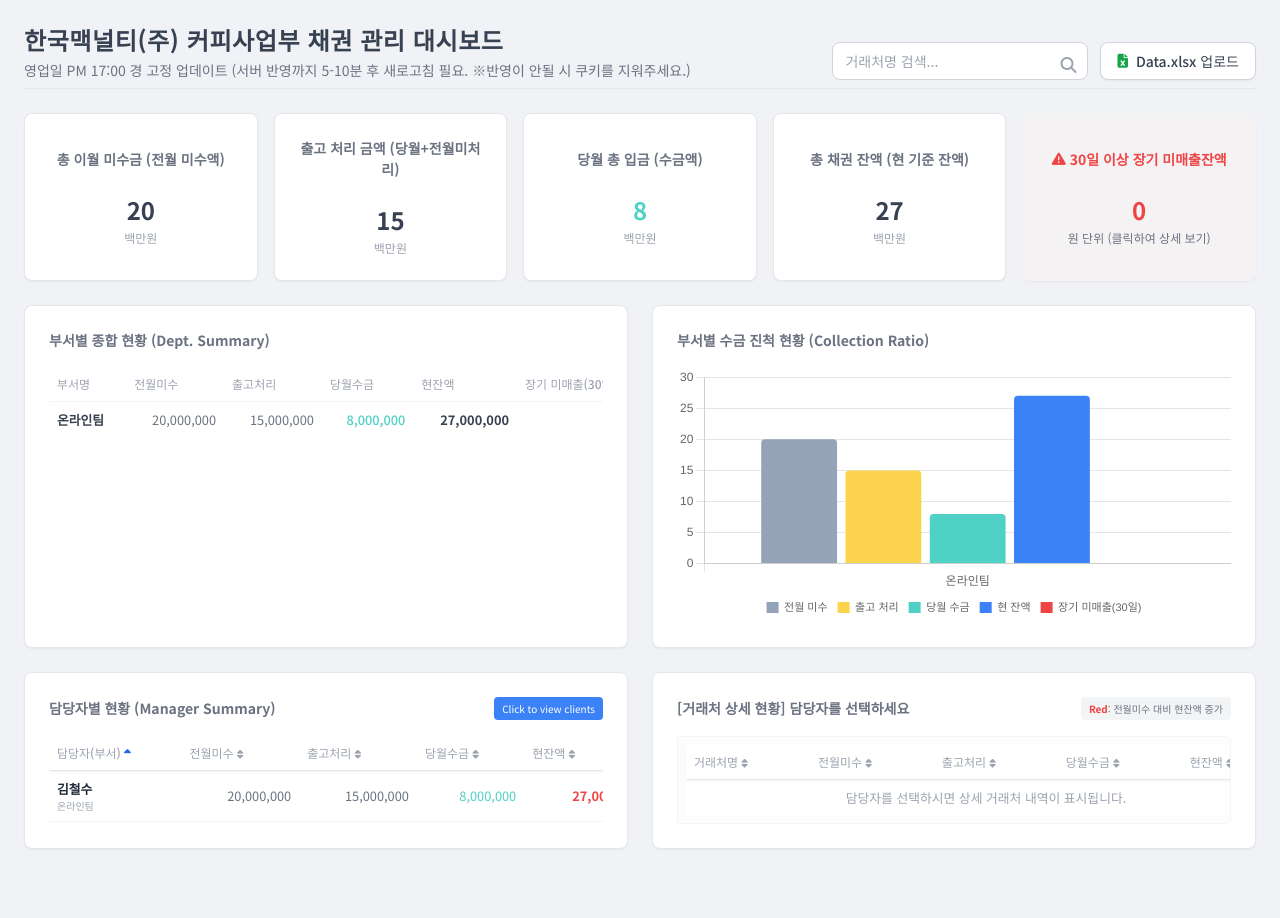
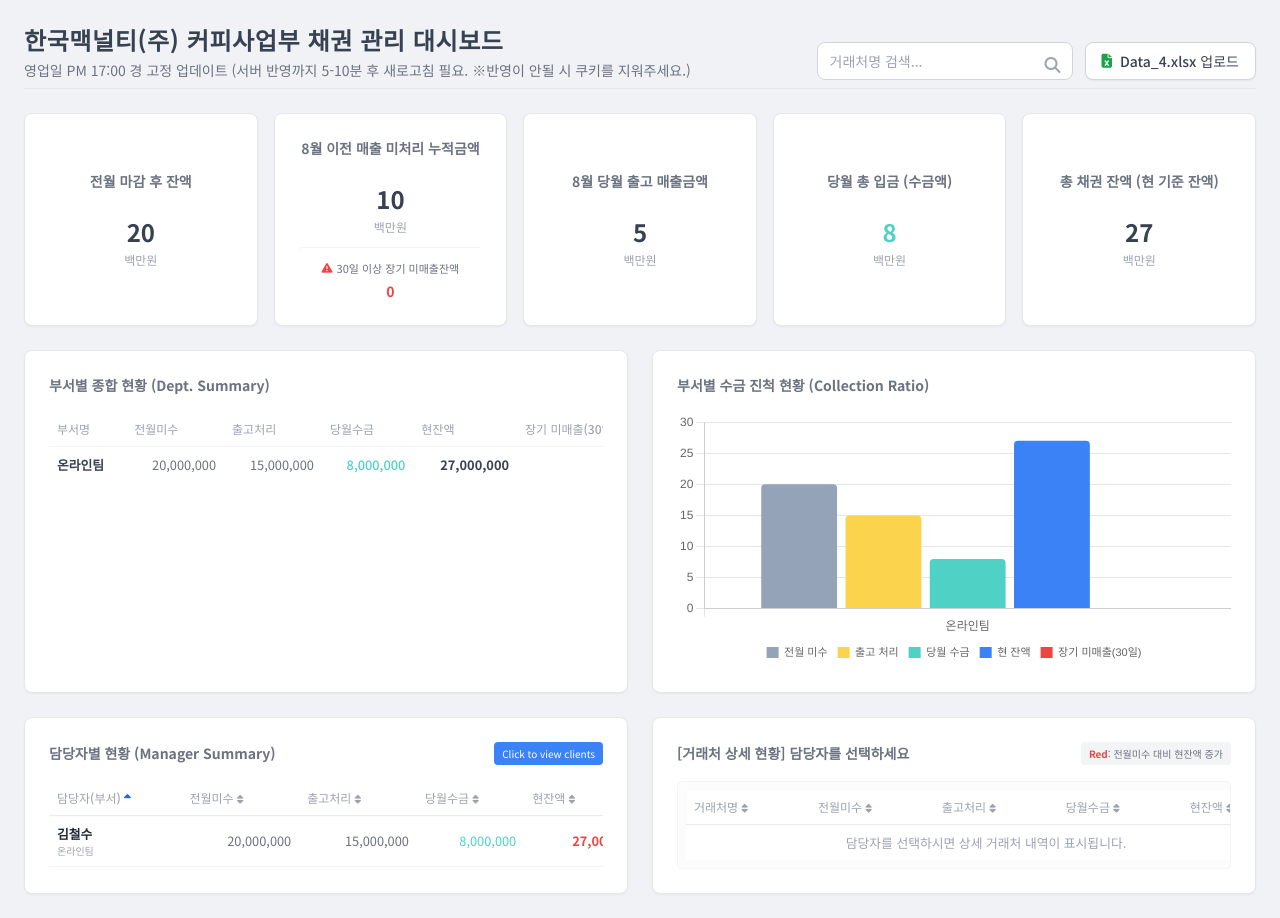
Before and after one commit to mcnultysst-lab/mcnulty_ar, a plain HTML site: page index.html in a window 1280 px wide. Before the commit the page ends 873 px from the top, so only its background shows below. Drawn offline with nearby package versions, Linux system fonts and the light colour scheme; no server answers.

Commit message:
Add files via upload

```diff
--- a/index.html
+++ b/index.html
@@ -92,7 +92,7 @@
                 <!-- 엑셀 업로드 버튼 -->
                 <button onclick="document.getElementById('excelUpload').click()" class="bg-white border border-gray-300 text-gray-700 font-medium px-4 py-2 text-sm rounded-lg hover:bg-gray-50 transition flex items-center gap-2 shadow-sm whitespace-nowrap">
                     <i class="fa-solid fa-file-excel text-green-600"></i>
-                    <span>Data.xlsx 업로드</span>
+                    <span>Data_4.xlsx 업로드</span>
                 </button>
                 <input type="file" id="excelUpload" accept=".xlsx, .xls" class="hidden" onchange="handleExcelUpload(event)">
             </div>
@@ -101,14 +101,28 @@
         <!-- KPI Cards -->
         <div class="grid grid-cols-1 md:grid-cols-3 lg:grid-cols-5 gap-4">
             <div class="kpi-card flex flex-col items-center justify-center text-center">
-                <div class="card-title w-full text-center">총 이월 미수금 (전월 미수액)</div>
+                <div class="card-title w-full text-center">전월 마감 후 잔액</div>
                 <div class="text-2xl font-bold text-gray-700 mt-2" id="valPrev">0</div>
                 <span class="text-xs text-gray-400 mt-1">백만원</span>
             </div>
 
             <div class="kpi-card flex flex-col items-center justify-center text-center">
-                <div class="card-title w-full text-center">출고 처리 금액 (당월+전월미처리)</div>
-                <div class="text-2xl font-bold text-gray-700 mt-2" id="valSales">0</div>
+                <div class="card-title w-full text-center">8월 이전 매출 미처리 누적금액</div>
+                <div class="text-2xl font-bold text-gray-700 mt-2" id="valShippedI">0</div>
+                <span class="text-xs text-gray-400 mt-1">백만원</span>
+
+                <!-- 30일 이상 장기 미매출잔액 작게 표현 -->
+                <div class="mt-3 pt-3 border-t border-gray-100 w-full cursor-pointer hover:bg-red-50/50 transition rounded group" onclick="openModal()">
+                    <div class="text-[11px] text-gray-500 flex items-center justify-center gap-1 group-hover:text-brand-red transition">
+                        <i class="fa-solid fa-triangle-exclamation text-brand-red"></i> 30일 이상 장기 미매출잔액
+                    </div>
+                    <div class="text-sm font-bold text-brand-red mt-1" id="valLongterm">0</div>
+                </div>
+            </div>
+
+            <div class="kpi-card flex flex-col items-center justify-center text-center">
+                <div class="card-title w-full text-center">8월 당월 출고 매출금액</div>
+                <div class="text-2xl font-bold text-gray-700 mt-2" id="valShippedJ">0</div>
                 <span class="text-xs text-gray-400 mt-1">백만원</span>
             </div>
 
@@ -122,15 +136,6 @@
                 <div class="card-title w-full text-center">총 채권 잔액 (현 기준 잔액)</div>
                 <div class="text-2xl font-bold text-gray-700 mt-2" id="valCurrent">0</div>
                 <span class="text-xs text-gray-400 mt-1">백만원</span>
-            </div>
-
-            <div class="kpi-card clickable-card flex flex-col items-center justify-center text-center bg-red-50/30" onclick="openModal()">
-                <div class="card-title w-full text-center flex items-center justify-center gap-1">
-                    <i class="fa-solid fa-triangle-exclamation text-brand-red"></i>
-                    <span class="text-brand-red">30일 이상 장기 미매출잔액</span>
-                </div>
-                <div class="text-2xl font-bold text-brand-red mt-2" id="valLongterm">0</div>
-                <span class="text-xs text-gray-500 mt-1">원 단위 (클릭하여 상세 보기)</span>
             </div>
         </div>
 
@@ -316,7 +321,7 @@
         }
 
         function loadServerData() {
-            fetch('Data.xlsx')
+            fetch('Data_4.xlsx')
                 .then(response => {
                     if (!response.ok) throw new Error("File not found");
                     return response.arrayBuffer();
@@ -446,7 +451,8 @@
                 }
 
                 const rowStr = Object.values(row).join('').replace(/\s+/g, '');
-                if (rowStr === '' || rowStr.includes('총합계') || rowStr.includes('합계') || rowStr.includes('총계') || rowStr.includes('소계')) {
+                // #미등록 데이터 필터링 추가
+                if (rowStr === '' || rowStr.includes('총합계') || rowStr.includes('합계') || rowStr.includes('총계') || rowStr.includes('소계') || rowStr.includes('#미등록')) {
                     continue;
                 }
 
@@ -464,21 +470,25 @@
 
                 if (prev === 0 && shipped === 0 && collected === 0 && current === 0 && longterm === 0) continue;
 
-                const record = { dept: c, manager: d, client: b, prev, shipped, collected, current, longterm };
+                const record = { dept: c, manager: d, client: b, prev, shipped, shipped_i, shipped_j, collected, current, longterm };
                 rawData.push(record);
 
                 if (longterm > 0) longTermClients.push(record);
 
-                if (!deptData[c]) deptData[c] = { prev: 0, shipped: 0, collected: 0, current: 0, longterm: 0 };
+                if (!deptData[c]) deptData[c] = { prev: 0, shipped: 0, shipped_i: 0, shipped_j: 0, collected: 0, current: 0, longterm: 0 };
                 deptData[c].prev += prev;
                 deptData[c].shipped += shipped;
+                deptData[c].shipped_i += shipped_i;
+                deptData[c].shipped_j += shipped_j;
                 deptData[c].collected += collected;
                 deptData[c].current += current;
                 deptData[c].longterm += longterm;
 
-                if (!managerData[d]) managerData[d] = { dept: c, prev: 0, shipped: 0, collected: 0, current: 0, longterm: 0, clients: [] };
+                if (!managerData[d]) managerData[d] = { dept: c, prev: 0, shipped: 0, shipped_i: 0, shipped_j: 0, collected: 0, current: 0, longterm: 0, clients: [] };
                 managerData[d].prev += prev;
                 managerData[d].shipped += shipped;
+                managerData[d].shipped_i += shipped_i;
+                managerData[d].shipped_j += shipped_j;
                 managerData[d].collected += collected;
                 managerData[d].current += current;
                 managerData[d].longterm += longterm;
@@ -494,13 +504,20 @@
         }
 
         function updateDashboardUI() {
-            let totalPrev = 0, totalShipped = 0, totalCollected = 0, totalCurrent = 0, totalLongTerm = 0;
+            let totalPrev = 0, totalShipped = 0, totalShippedI = 0, totalShippedJ = 0, totalCollected = 0, totalCurrent = 0, totalLongTerm = 0;
             Object.values(deptData).forEach(d => {
-                totalPrev += d.prev; totalShipped += d.shipped; totalCollected += d.collected; totalCurrent += d.current; totalLongTerm += d.longterm;
+                totalPrev += d.prev;
+                totalShipped += d.shipped;
+                totalShippedI += d.shipped_i;
+                totalShippedJ += d.shipped_j;
+                totalCollected += d.collected;
+                totalCurrent += d.current;
+                totalLongTerm += d.longterm;
             });
 
             document.getElementById('valPrev').innerText = formatMil(totalPrev);
-            document.getElementById('valSales').innerText = formatMil(totalShipped);
+            document.getElementById('valShippedI').innerText = formatMil(totalShippedI);
+            document.getElementById('valShippedJ').innerText = formatMil(totalShippedJ);
             document.getElementById('valCollected').innerText = formatMil(totalCollected);
             document.getElementById('valCurrent').innerText = formatMil(totalCurrent);
             document.getElementById('valLongterm').innerText = formatKRW(totalLongTerm);
```
Also changed, not shown: 1 other file.
